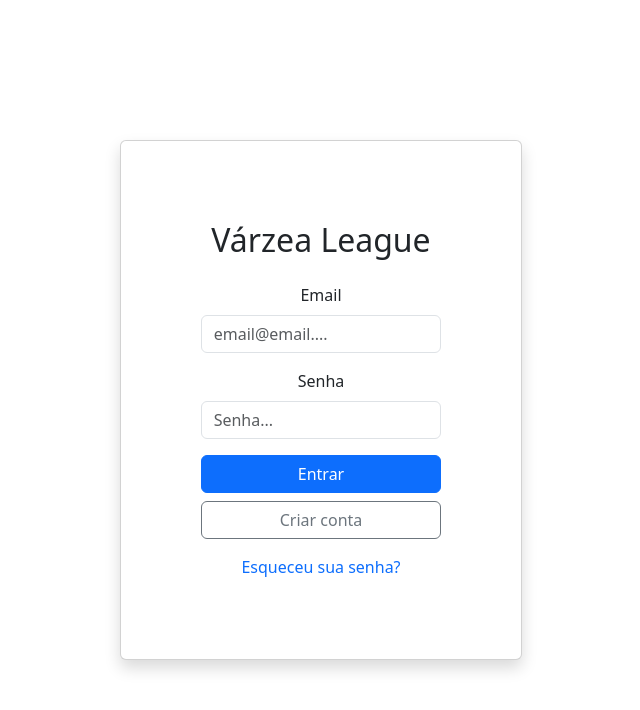
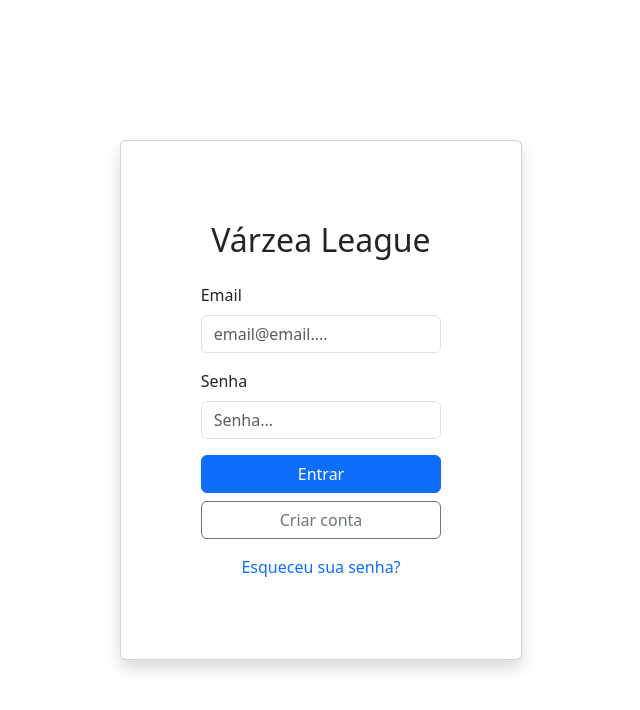
Before and after one commit to paulozanetti15/VarzeaLeague, a React (Vite) app in the folder Front-end/: page /login in a window 1280 px wide. Shown: the top 710 px of the page, without its empty margins (319-959 px from the left). Built offline with nearby package versions, Linux system fonts and the light colour scheme.

Commit message:
ajuste estilo

```diff
--- a/Front-end/src/pages/login/Login.css
+++ b/Front-end/src/pages/login/Login.css
@@ -25,6 +25,13 @@
   padding: 0.75rem;
 }
 
+.form-label {
+  text-align: left;
+  display: block;
+  margin-bottom: 0.5rem;
+  font-weight: 500;
+}
+
 .btn {
   padding: 0.75rem;
   border-radius: 7px;
```
